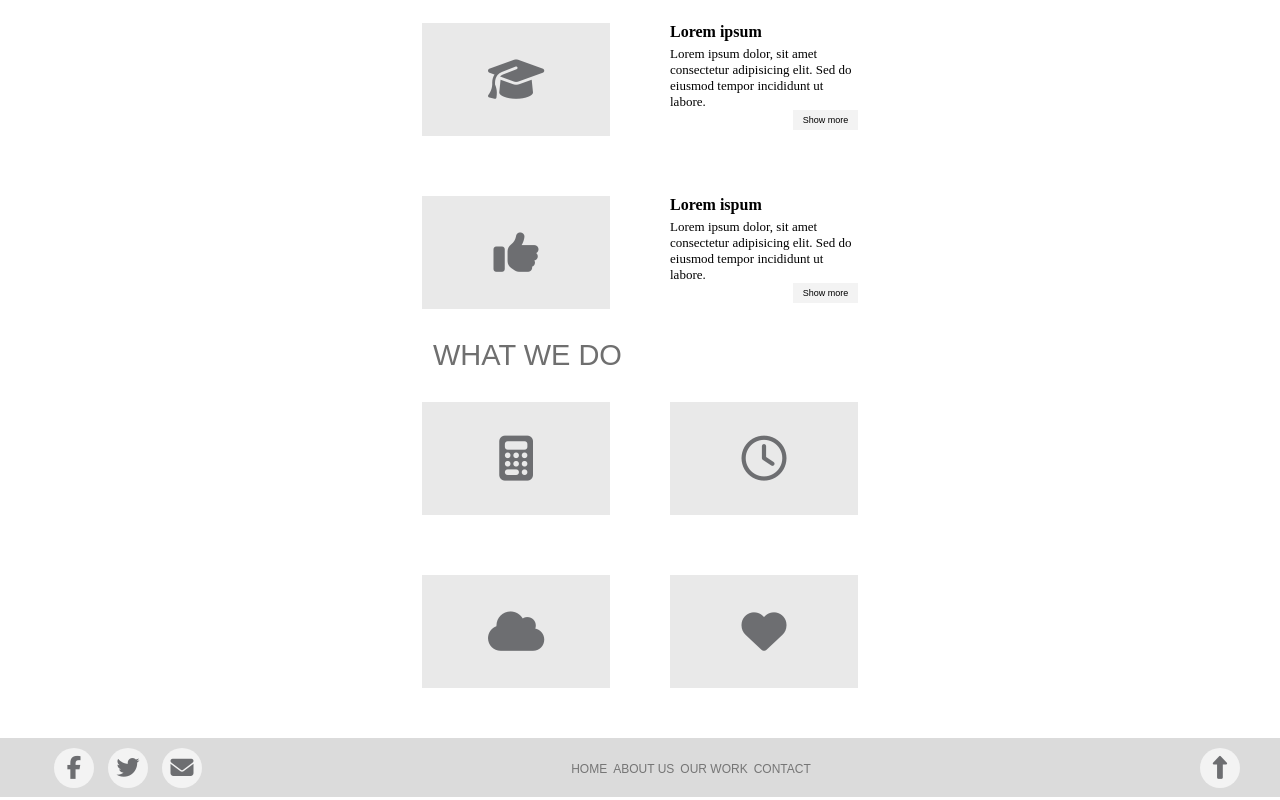
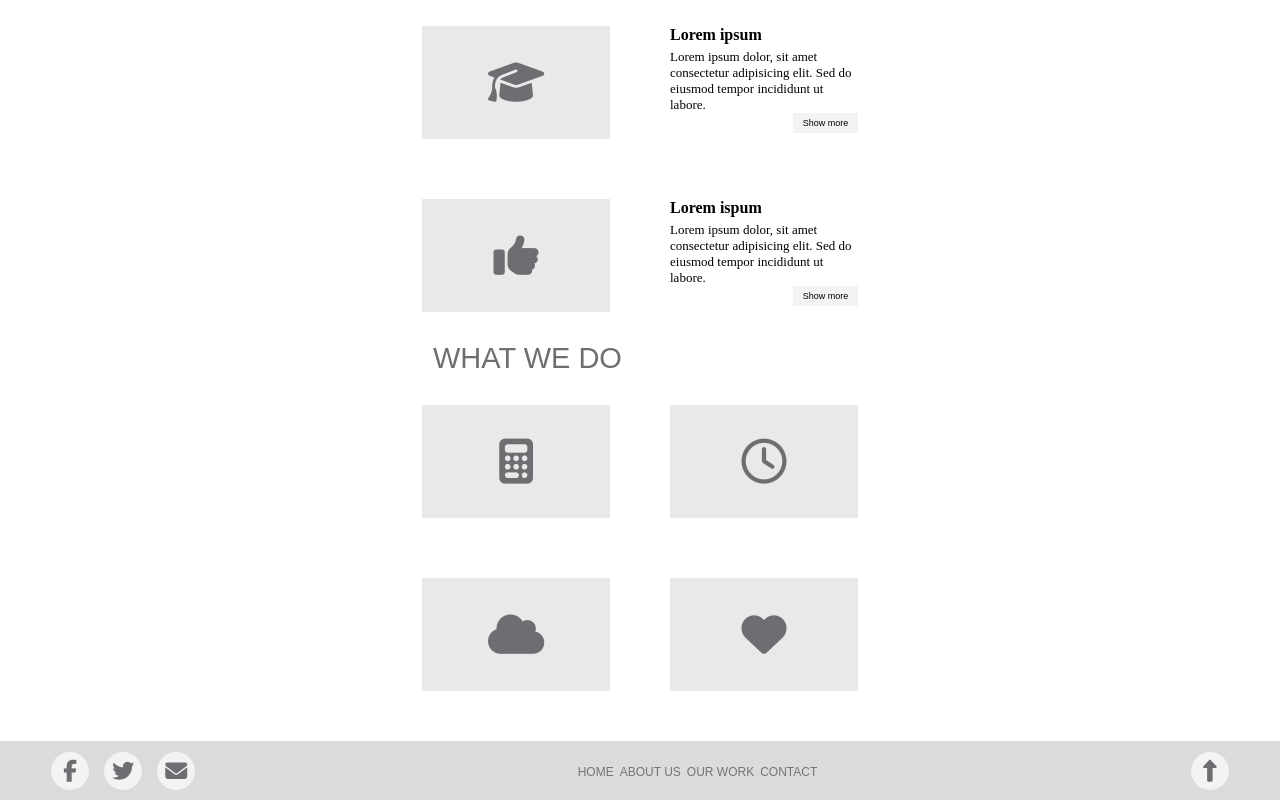
Before and after one commit to MilosKozic/WM, a website built with webpack: page index.html in a window 1280 px wide. Shown: the part 328-1128 px from the top of the page. Built offline with nearby package versions, Linux system fonts and the light colour scheme.

Commit message:
search and footer

```diff
--- a/assets/css/_footer.scss
+++ b/assets/css/_footer.scss
@@ -8,25 +8,28 @@
 .footer{
     background-color: rgb(219,219,219);
     height: 59px;
-    padding-right: 40px;
-    padding-left: 40px;
+    width: 100%;
+    padding-left:4%;
+    padding-right: 4%;
+
   @include flex(row,space-between);
 
     #footer-icons-container{
-
         @include flex(row,space-between);
+       a{
+           margin-right: 15px;
+       }
     }
-       .footer-icons{
-        font-size: 23px;
+     .footer-icons{
+        font-size: 22px;
         display: inline-block;
         background-color: rgb(243, 243, 243);
         border-radius: 50%;
-        height: 40px;
-        width: 40px;
-        margin-left: 14px;
+        height: 38px;
+        width: 38px;
         color: rgb(109, 110, 113);
+        text-decoration: none;
 
-        text-decoration: none;
         @include flex(row,center);
         &:focus,&:visited,&:focus,&:visited{
             color:#bbd548 ;
@@ -37,7 +40,7 @@
 
             @include flex(row,center);
             @media (max-width:767px) {
-                visibility: hidden;
+                display: none !important;
             }
             li{
                 list-style: none;
--- a/assets/css/main.scss
+++ b/assets/css/main.scss
@@ -9,10 +9,14 @@
 #navbar{
     border-bottom: 8px solid ;
     border-image: linear-gradient(90deg, rgba(185,212,72,100) , rgba(58,117,184,100)  )100;
+    display: flex;
+    flex-direction: column;
+    align-items: center;
 }
 #search-input{
     display: none ;
     width:90%;
+    margin:5px;
 }
 .search-active{
     display: block !important;
@@ -48,6 +52,8 @@
 }
 
 .icons{
+    font-size: 20px;
+
           @media screen and (min-width: 768px){
                 visibility: hidden;
            }
--- a/index.html
+++ b/index.html
@@ -88,12 +88,12 @@
         </section>
     </main>
     <footer class="footer">
-        <div id="footer-icons-container">
+            <div id="footer-icons-container">
                 <a class="footer-icons" href="https://www.facebook.com/pages/Wireless%20Media/212359128929310/" target="_blank"><i class="fab fa-facebook-f"></i></a>
                 <a class="footer-icons" href="#"><i class="fab fa-twitter"></i></a>
                 <a class="footer-icons" href="https://wm.rs/contact" target="_blank"><i class="fas fa-envelope"></i></a>
             </div>
-                <div id="footer-menu">
+            <div id="footer-menu">
                     <ul class="footer-menu">
                         <li><a href="#">HOME</a></li>
                         <li><a href="#">ABOUT US</a></li>
@@ -101,10 +101,8 @@
                         <li><a href="#">CONTACT</a></li>
                         <li></li>
                     </ul>
-                </div>
-            <div>
-                <a class="footer-icons" href="#nav" id="altup"><i class="fas fa-long-arrow-alt-up altup"></i></a>
-                </div>
+             </div>
+                <a id="upbtn" class="footer-icons" href="#nav" id="altup"><i class="fas fa-long-arrow-alt-up "></i></a>
     </footer>
 
 </body>
```
Also changed, not shown: assets/css/main.css, 1 other file.
